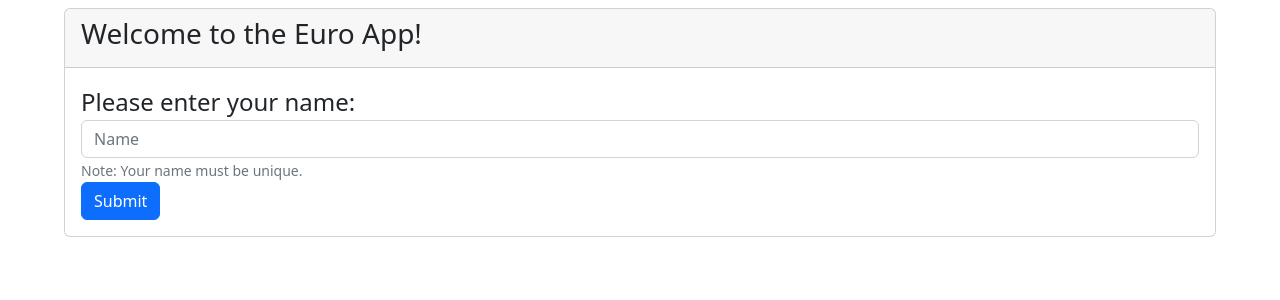
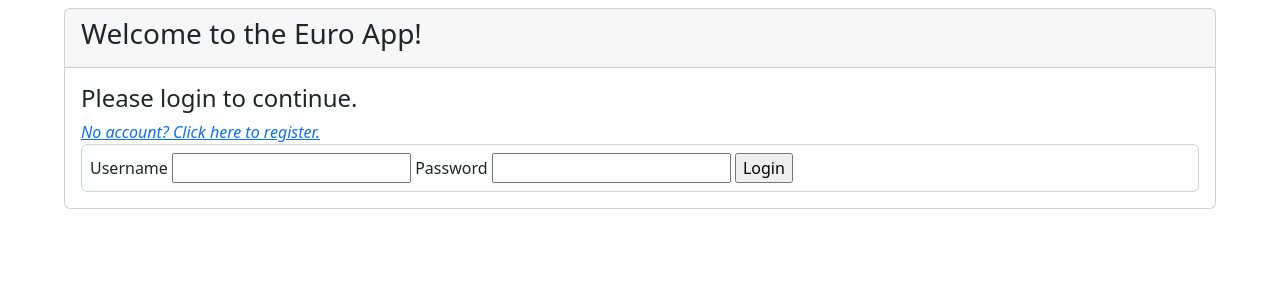
Before and after one commit to ellis-burgess/euro-scoreboard, a Flask app: page / in a window 1280 px wide. Shown: the part 48-348 px from the top of the page. Run offline with Flask 3, Linux system fonts and the light colour scheme.

Commit message:
Partial implementation of user handling

```diff
--- /dev/null
+++ b/euroboard/forms.py
@@ -0,0 +1,34 @@
+from flask_wtf import FlaskForm
+from wtforms import StringField, PasswordField, TextAreaField, SubmitField, HiddenField
+from wtforms.validators import DataRequired, ValidationError, Regexp, EqualTo
+import requests
+
+class RegistrationForm(FlaskForm):
+    username = StringField('Username', validators=[DataRequired(),
+        Regexp('([a-z]|[0-9]){5,15}',
+        message = 'Your username should be between 5 and 15 characters long, \
+        and can only contain lower case letters or numbers.')])
+    password = PasswordField('Password', validators=[DataRequired(),
+        EqualTo('confirm_password',
+        message = 'Passwords do not match. Please try again.'),
+        Regexp('(\w{6,20})',
+        message = 'Your password should be between 6 and 20 characters long, \
+        and can only contain letters, numbers, and underscores.')])
+    confirm_password = PasswordField('Confirm Password', validators=[DataRequired()])
+    submit = SubmitField('Register')
+
+    def validate_username(self, username):
+        """Checks if input username already exists; if it does, asks new user to select a new username"""
+        user = requests.get(
+            'http://dreamlo.com/lb/645fa8768f40bb7d84d59e27/pipe-get/' + username.data
+            + '-UN')
+        user = user.text
+        print(user)
+        if user is not '':
+            raise ValidationError(
+                'Username already exists. Please choose a different one.')
+
+class LoginForm(FlaskForm):
+    username = StringField('Username', validators=[DataRequired()])
+    password = PasswordField('Password', validators=[DataRequired()])
+    submit = SubmitField('Login')
--- a/euroboard/routes.py
+++ b/euroboard/routes.py
@@ -1,9 +1,24 @@
-from flask import Flask, render_template, url_for
+from flask import Flask, render_template, url_for, request, jsonify, redirect, flash
 from euroboard import app
+import requests
+from euroboard.forms import RegistrationForm, LoginForm
 
-@app.route("/")
+@app.route("/", methods=['GET', 'POST'])
 def index():
-    return render_template('index.html', title='Home')
+    form = LoginForm()
+    if form.validate_on_submit():
+        user = requests.get(
+            'http://dreamlo.com/lb/645fa8768f40bb7d84d59e27/pipe-get/'
+            + form.username.data + '-UN')
+        if user is '':
+            flash('Invalid username.')
+        elif form.password.data != user.text.split("|")[3]:
+            flash('Incorrect password.')
+        else:
+            # login_user(user)
+            flash('You have been logged in.')
+            return redirect(url_for('rate'))
+    return render_template('index.html', title='Login', form=form)
 
 @app.route("/rate")
 def rate():
@@ -16,3 +31,14 @@ def results():
 @app.route("/all_results")
 def all_results():
     return render_template('all_results.html', title="Total Results")
+
+@app.route('/register', methods=['GET', 'POST'])
+def register():
+    form = RegistrationForm()
+    if form.validate_on_submit():
+        requests.get('\
+            http://dreamlo.com/lb/wPDIvBSjh0STdkNKpu0UOgFTezEMQb30C2W6AqK'
+            + 'P7Ncw/add/' + form.username.data + '-UN/0/0/'
+            + form.password.data)
+        flash('Registration successful!')
+    return render_template('register.html', title='Register', form=form)
--- a/euroboard/static/setname.js
+++ /dev/null
@@ -1,15 +0,0 @@
-const newUser = $('#new-user');
-const welcome = $('#welcome');
-
-$( function() {
-  if (localStorage.getItem('name')) {
-    newUser.find("label").first().text('Change Name: ');
-    welcome.text(`Welcome to the Euro App, ${localStorage.getItem('name')}!`);
-  }
-
-  $("#submit-btn").click(function(){
-    localStorage.setItem('name', $("#name-entry").val());
-    welcome.text(`Welcome to the Euro App, ${localStorage.getItem('name')}!`);
-  });
-
-});
--- a/euroboard/templates/index.html
+++ b/euroboard/templates/index.html
@@ -3,7 +3,6 @@
 {% block script %}
     <script src="https://code.jquery.com/jquery-3.6.0.min.js"></script>
     <script src="https://code.jquery.com/ui/1.13.0/jquery-ui.min.js"></script>
-    <script src="{{ url_for('static', filename='setname.js') }}" defer></script>
 {% endblock script %}
 
 {% block content %}
@@ -12,11 +11,18 @@
 </div>
 
 <div class="card-body">
-  <div id="new-user" class="form-group">
-    <label for="name-entry" class="fs-4">Please enter your name: </label>
-    <input type="text" name="name" id="name-entry" class="form-control" placeholder="Name">
-    <small id="name-help" class="form-text text-muted">Note: Your name must be unique.</small>
-  </div>
-  <button type="submit" id="submit-btn" class="btn btn-primary">Submit</button>
+  <h2 class="fs-4">Please login to continue.</h2>
+  <em><a href="{{url_for('register')}}">
+    No account? Click here to register.
+  </a></em>
+  <form method="POST" action="" class="form-control p-2">
+      {{ form.csrf_token }}
+      {{ form.username.label }} {{ form.username }}
+      {{ form.password.label }} {{ form.password }}
+      {{ form.submit }}
+  </form>
+  {% for error in form.errors %}
+      <p class="error">{{ form.errors.get(error)[0] }}</p>
+  {% endfor %}
 </div>
 {% endblock %}
--- a/requirements.txt
+++ b/requirements.txt
@@ -1,9 +1,14 @@
 blinker==1.6.2
+certifi==2023.5.7
+charset-normalizer==3.1.0
 click==8.1.3
 Flask==2.3.2
 Flask-WTF==1.1.1
+idna==3.4
 itsdangerous==2.1.2
 Jinja2==3.1.2
 MarkupSafe==2.1.2
+requests==2.31.0
+urllib3==2.0.3
 Werkzeug==2.3.4
 WTForms==3.0.1
```
Also changed, not shown: euroboard/templates/register.html (added, +28 -0 lines), README.md.
